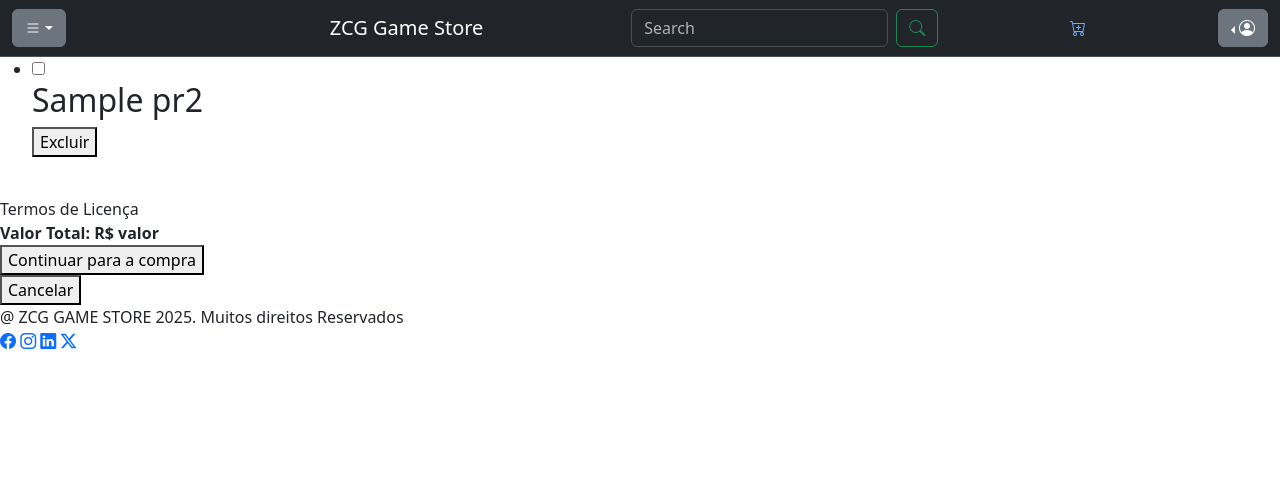
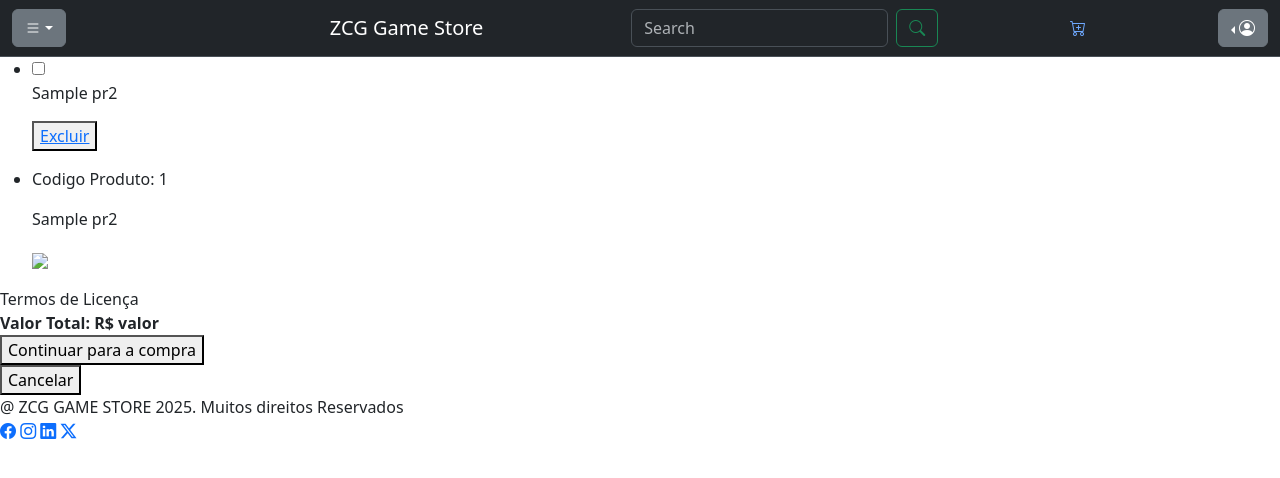
Before and after one commit to Cristiano-Andrade-Ribeiro-Da-Silva/ZCG-Game-Store, a Flask app: template templates/Pagina_carrinho.html in a window 1280 px wide. Shown: the top 478 px of the page. Run offline with Flask 3, Linux system fonts and the light colour scheme; the template is opened without the code that fills it: most values are stand-ins (such as "Sample title", 1, 10 or a date in 2020).

Commit message:
modify: adicionando containers para os itens da lista de imgs dos produtos, mudando classes

```diff
--- a/templates/Pagina_carrinho.html
+++ b/templates/Pagina_carrinho.html
@@ -1,5 +1,6 @@
 <!DOCTYPE html>
 <html lang="pt-br">
+
 <head>
     <meta charset="UTF-8">
     <meta name="viewport" content="width=device-width, initial-scale=1.0">
@@ -8,7 +9,8 @@
     <!-- links externo -->
 
     <!-- Link CSS Bootstrap via CDN -->
-        <link href="https://cdn.jsdelivr.net/npm/bootstrap@5.3.6/dist/css/bootstrap.min.css" rel="stylesheet" integrity="sha384-4Q6Gf2aSP4eDXB8Miphtr37CMZZQ5oXLH2yaXMJ2w8e2ZtHTl7GptT4jmndRuHDT" crossorigin="anonymous">
+    <link href="https://cdn.jsdelivr.net/npm/bootstrap@5.3.6/dist/css/bootstrap.min.css" rel="stylesheet"
+        integrity="sha384-4Q6Gf2aSP4eDXB8Miphtr37CMZZQ5oXLH2yaXMJ2w8e2ZtHTl7GptT4jmndRuHDT" crossorigin="anonymous">
 
     <!-- Link CSS Bootstrap via CDN -->
     <link rel="stylesheet" href="https://cdn.jsdelivr.net/npm/bootstrap-icons@1.13.1/font/bootstrap-icons.min.css">
@@ -22,6 +24,7 @@
     <!-- CSS -->
     <link rel="stylesheet" href="{{ url_for('static', filename='styles/style-pagina_carrinho.css') }}">
     <link rel="stylesheet" href="{{url_for('static', filename='styles/style-cores_das_paginas.css')}}">
+    <link rel="stylesheet" href="{{url_for('static', filename='styles/style-fonts_das_paginas.css')}}">
 
 </head>
 
@@ -32,7 +35,8 @@
         <div class="container-fluid">
 
             <div class="dropdown">
-            <button class="btn btn-secondary dropdown-toggle" type="button" data-bs-toggle="dropdown" aria-expanded="false"><i class="bi bi-list"></i></button>
+                <button class="btn btn-secondary dropdown-toggle" type="button" data-bs-toggle="dropdown"
+                    aria-expanded="false"><i class="bi bi-list"></i></button>
 
                 <ul class="dropdown-menu dropdown-menu-dark">
                     <li><a class="dropdown-item active" href="/"><i class="bi bi-house-door-fill"></i></a></li>
@@ -45,14 +49,15 @@
             <img src="" alt="">
             <a class="navbar-brand" href="/">ZCG Game Store</a>
             <form class="d-flex" role="search">
-            <input class="form-control me-2" type="search" placeholder="Search" aria-label="Search"/>
+                <input class="form-control me-2" type="search" placeholder="Search" aria-label="Search" />
                 <button class="btn btn-outline-success" type="submit"><i class="bi bi-search"></i></button>
             </form>
 
             <a href="#"><i class="bi bi-cart-plus"></i></a>
 
             <div class="btn-group dropstart">
-            <button type="button" class="btn btn-secondary dropdown-toggle" data-bs-toggle="dropdown" aria-expanded="false"><i class="bi bi-person-circle"></i></button>
+                <button type="button" class="btn btn-secondary dropdown-toggle" data-bs-toggle="dropdown"
+                    aria-expanded="false"><i class="bi bi-person-circle"></i></button>
                 <ul class="dropdown-menu">
                     <li><a class="dropdown-item" href="#">My Accont</a></li>
                     <li><a class="dropdown-item" href="#">Login/Register</a></li>
@@ -70,19 +75,31 @@
 
             <nav class="main__produtos-container">
 
-            <ul>
+                <ul class="main__produtos-nome">
                     {% for pr2 in pega_produto %}
+
                     <li>
                         <input type="checkbox">
-                    <h2>{{pr2.nome_jogo}}</h2>
-                    <button>Excluir</button>
+                        <p>{{pr2.nome_jogo}}</p>
+                        <button><a href="/excluir/{{pr2.cod_jogo}}">Excluir</a></button>
                     </li>
+
                     {% endfor %}
-
                 </ul>
 
                 <!-- Img do produto -->
-            <img src="" alt="">
+                <ul class="main__produtos-imagem">
+                    {% for pr2 in pega_produto %}
+
+                    <li>
+                        <p>Codigo Produto: {{loop.index}}</p>
+                        <p>{{pr2.nome_jogo}}</p>
+                        <img src="{{pr2.url}}">
+                    </li>
+
+                    {% endfor %}
+                </ul>
+
 
             </nav>
 
@@ -135,4 +152,5 @@
     </footer>
 
 </body>
+
 </html>
```
Lines whose indentation alone changed are shown as unchanged.
